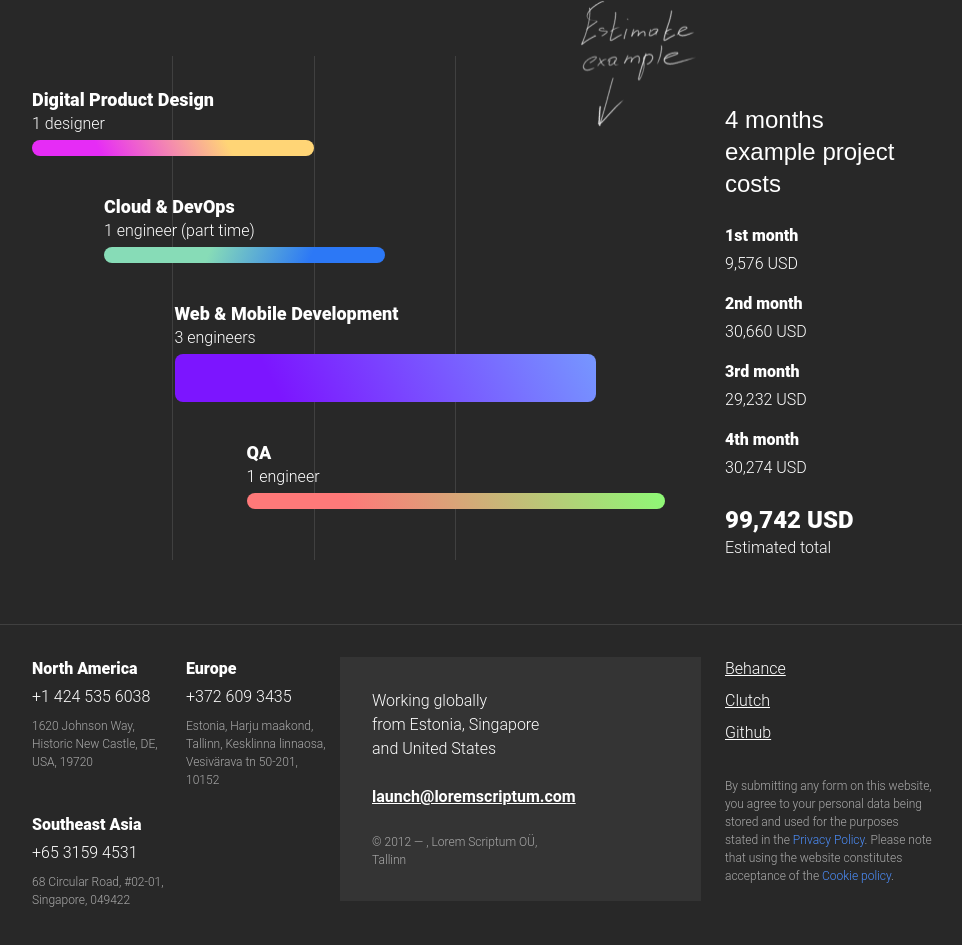
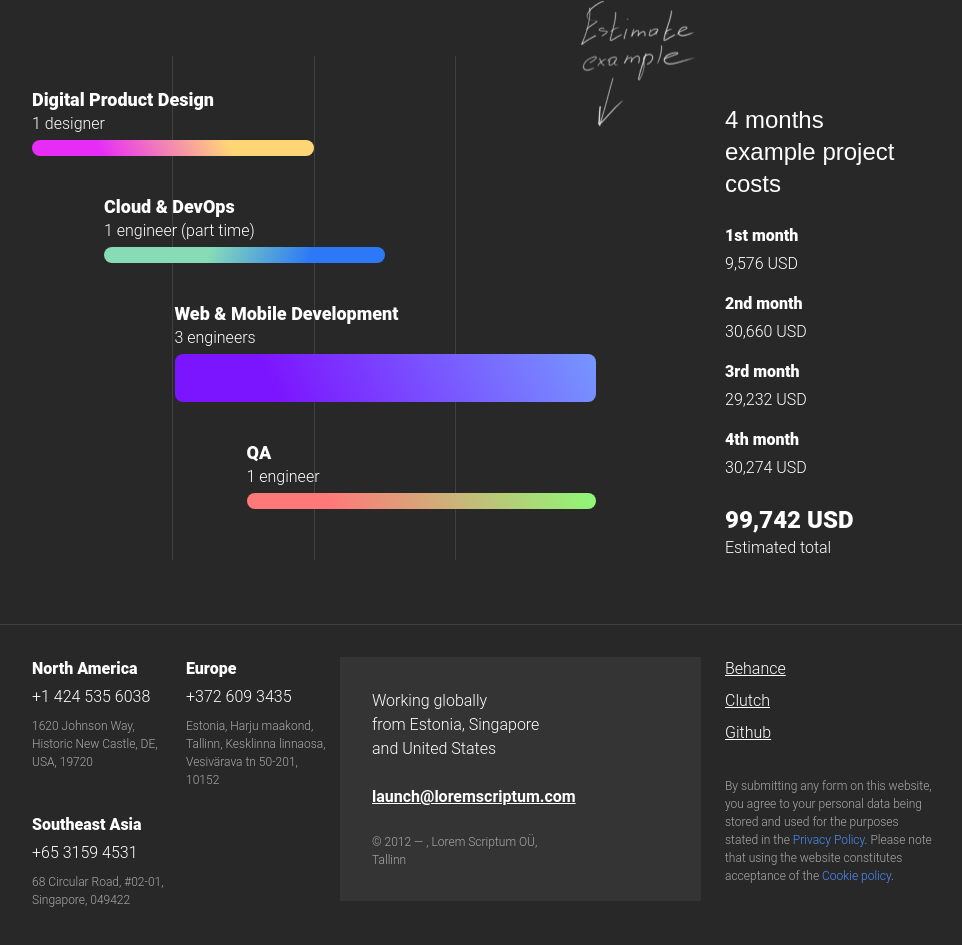
Before and after one commit to CSSSR/lorem-scriptum, an Eleventy site: page src/pages/index.njk in a window 1280 px wide. Shown: the part 2846-3791 px from the top of the page, without its empty margins (156-1118 px from the left). Built offline with nearby package versions, Linux system fonts and the light colour scheme; Eleventy itself is replaced by a stand-in of ours; files that its build step writes are made by us from their sources; files whose address does not match are found by name; a web font is replaced by a local one.

Commit message:
feat: LS-143: chart alignment in example project

```diff
--- a/src/styles/blocks/exampleProject.css
+++ b/src/styles/blocks/exampleProject.css
@@ -298,15 +298,15 @@
   background: linear-gradient(62.8deg, #ff7979 24.16%, #89ff76 102.94%);
 
   @media (--tablet) {
-    width: 100%;
+    width: 85%;
   }
 
   @media (--desktop-s) {
-    width: 92%;
+    width: 77%;
   }
 
   @media (--desktop-m) {
-    width: 87%;
+    width: 72%;
   }
 }
 
```
